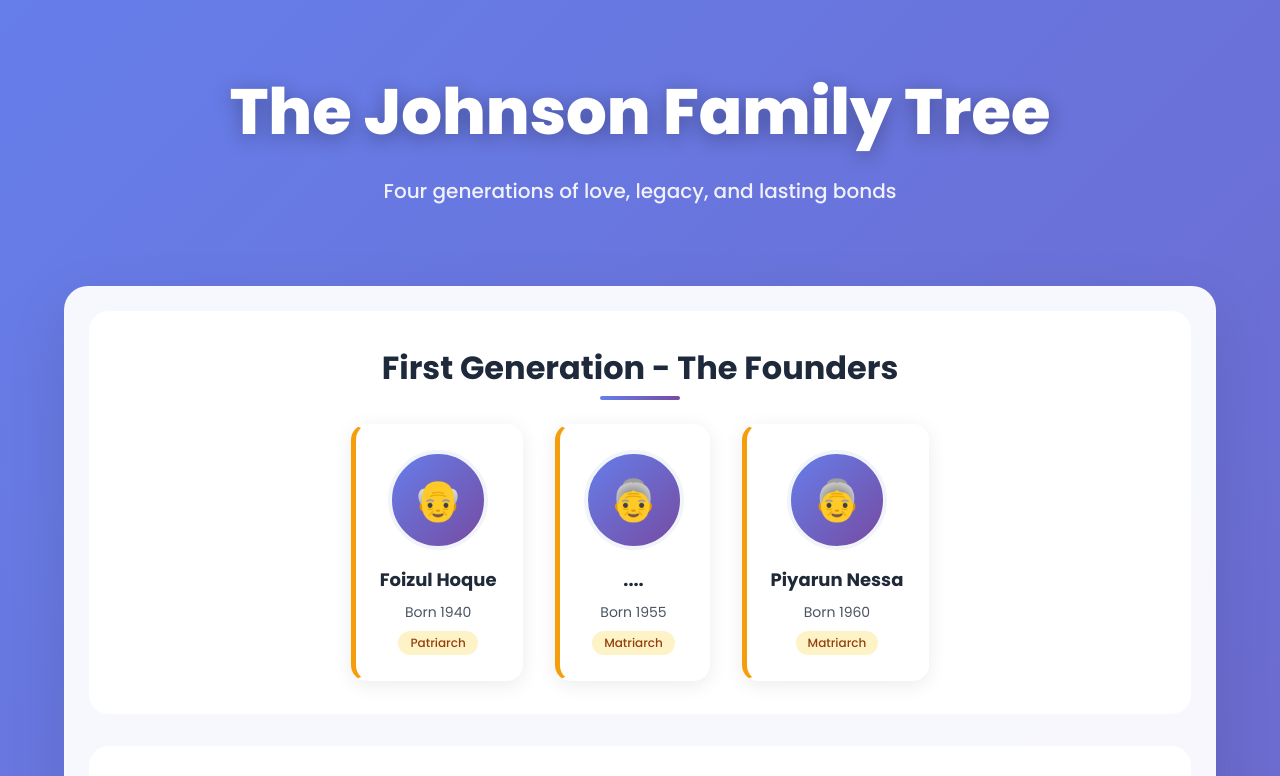
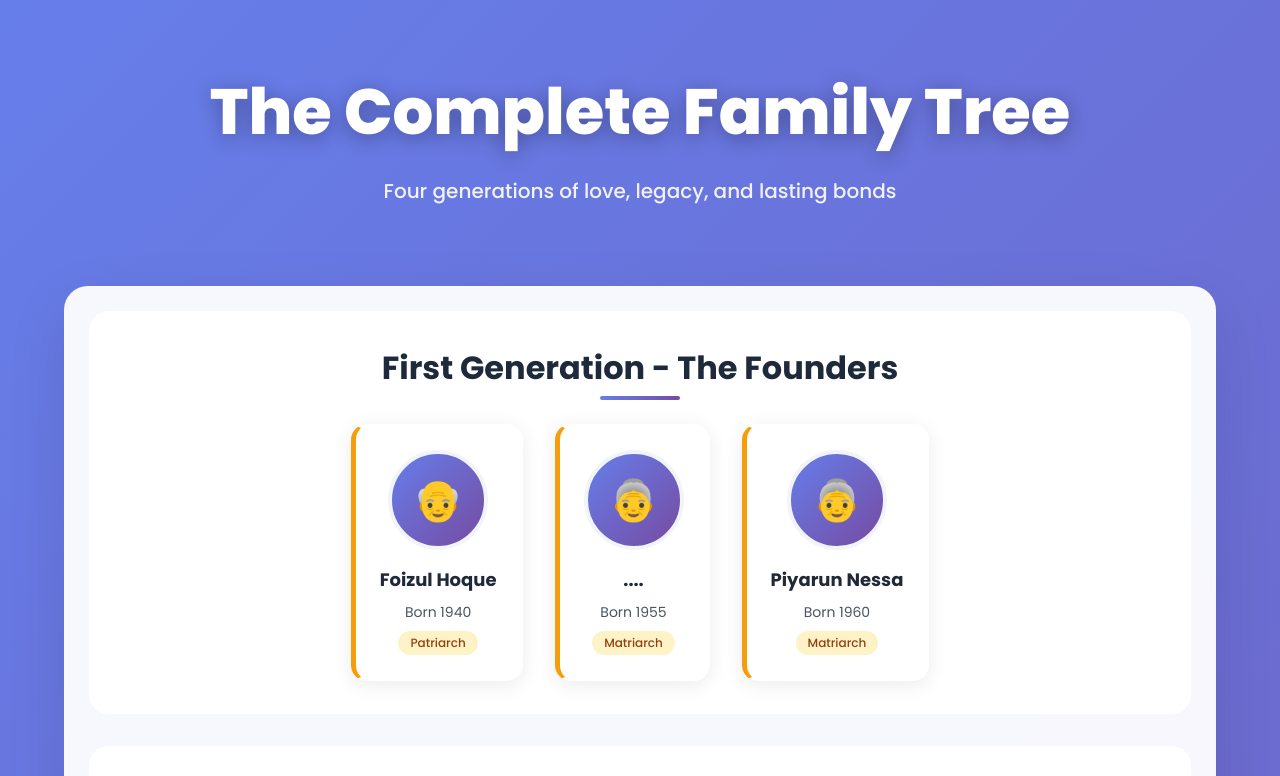
Before and after one commit to dev-dilshan/OurFamilyTree, a plain HTML site: page index.html in a window 1280 px wide. Shown: the top 776 px of the page. Drawn offline with nearby package versions, Linux system fonts and the light colour scheme.

Commit message:
Update index.html

```diff
--- a/index.html
+++ b/index.html
@@ -3,7 +3,7 @@
 <head>
     <meta charset="UTF-8">
     <meta name="viewport" content="width=device-width, initial-scale=1.0">
-    <title>The Johnson Family Tree</title>
+    <title>The Complete Family Tree</title>
     <script src="https://cdn.tailwindcss.com"></script>
     <style>
         @import url('https://fonts.googleapis.com/css2?family=Poppins:wght@300;400;500;600;700;800&display=swap');
@@ -390,7 +390,8 @@
     <div class="min-h-screen py-8 px-4">
         <!-- Header -->
         <div class="page-header">
-            <h1 class="main-title">The Johnson Family Tree</h1>
+            <h1 class="main-title">The Complete
+                Family Tree</h1>
             <p class="subtitle">Four generations of love, legacy, and lasting bonds</p>
         </div>
 
```
